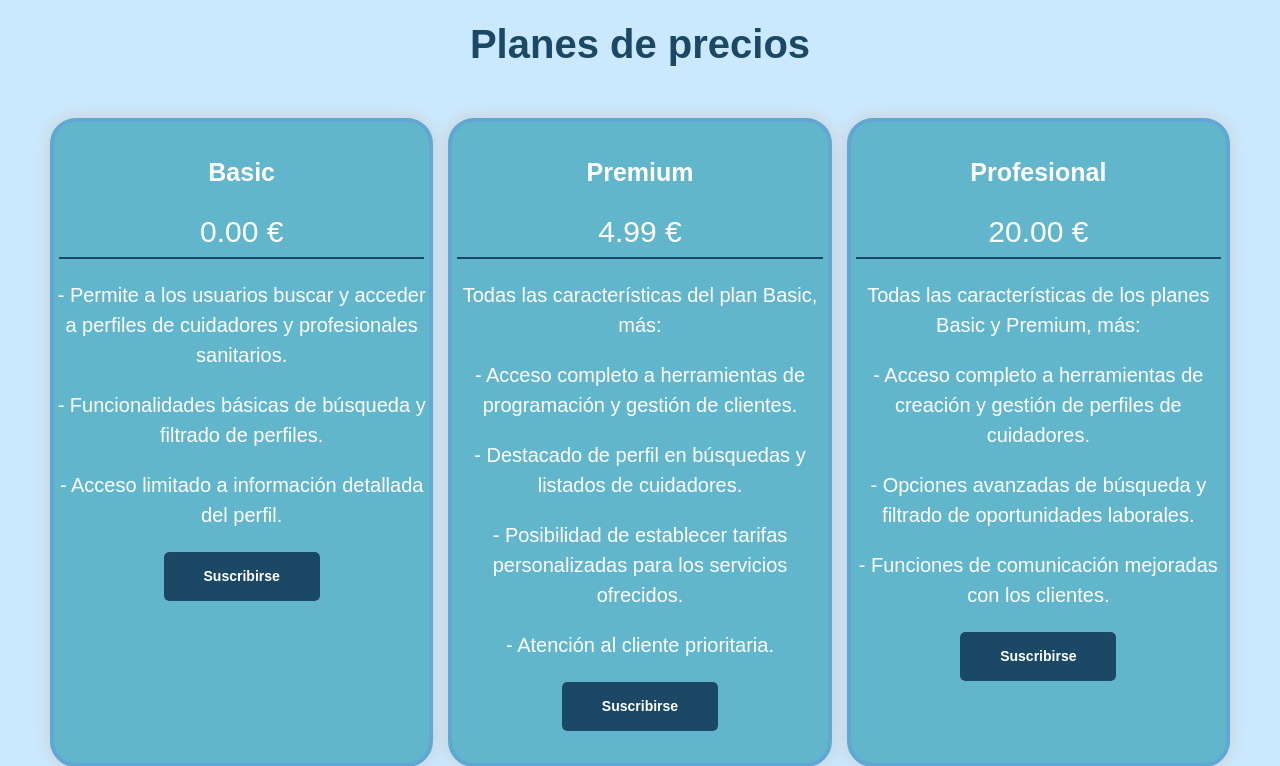
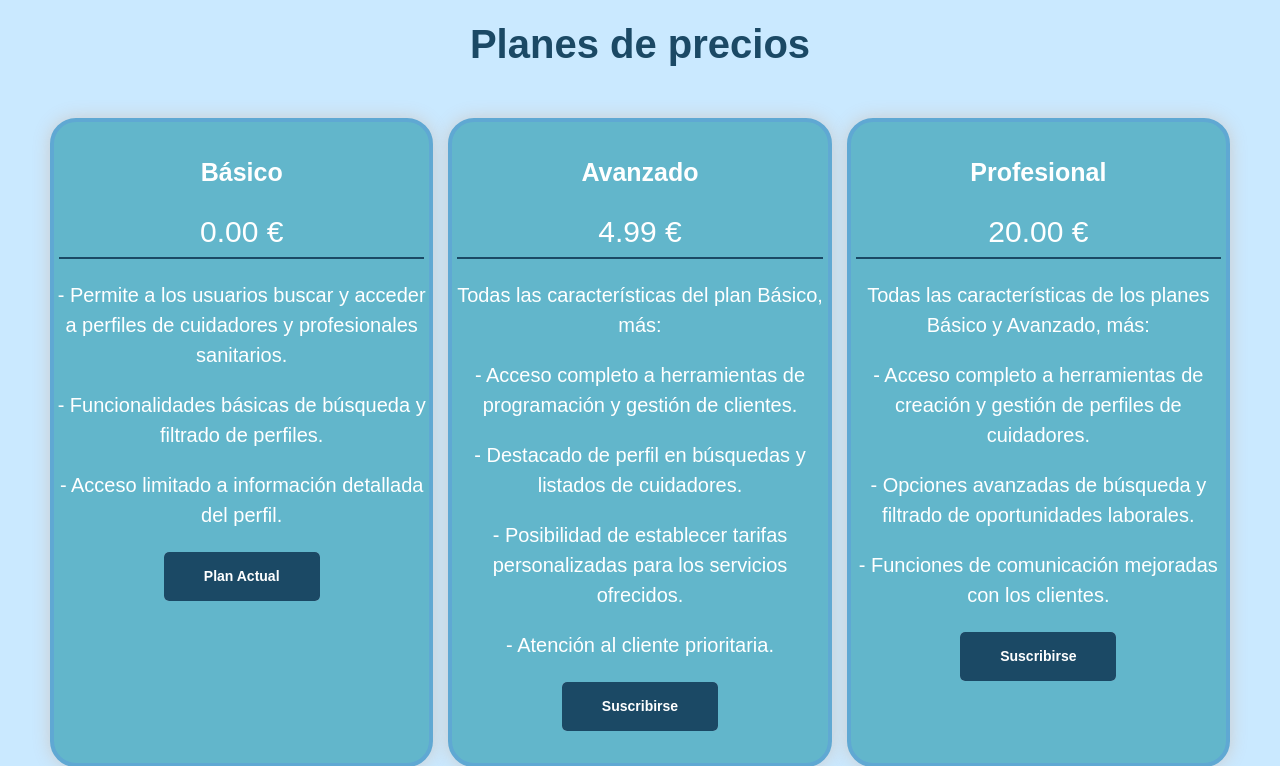
Before and after one commit to Galeon2098/CuidaME, a Django app: page /pricingPlan/ in a window 1280 px wide. Shown: the part 62-828 px from the top of the page. Run offline with Django 4.2, Linux system fonts and the light colour scheme; some libraries are stand-ins or nearby versions.

```diff
--- a/main/templates/main/pricingPlan.html
+++ b/main/templates/main/pricingPlan.html
@@ -15,7 +15,7 @@
         <div class="wrapper">
             <div class="pricing-table gprice-single">
                 <div class="head">
-                    <h4 class="title">Basic</h4>
+                    <h4 class="title">Básico</h4>
                 </div>
                 <div class="content">
                     <div class="price">
@@ -30,21 +30,21 @@
                         <form method="post" action="{% url 'product_page' %}">
                             {% csrf_token %}
                             <input type="hidden" name="product_id" value="prod_PfuP7aE6rSI8DL">
-                            <button class="btn bordered radius" type="submit">Suscribirse</button>
+                            <div class="btn bordered radius">Plan actual</div>
                         </form>
                     </div>
                 </div>
             </div>
                 <div class="pricing-table gprice-single">
                     <div class="head">
-                        <h4 class="title">Premium</h4>
+                        <h4 class="title">Avanzado</h4>
                     </div>
                     <div class="content">
                         <div class="price">
                             <h1>4.99 €</h1>
                         </div>
                         <ul>
-                            <li>Todas las características del plan Basic, más:</li>
+                            <li>Todas las características del plan Básico, más:</li>
                             <li>- Acceso completo a herramientas de programación y gestión de clientes.</li>
                             <li>- Destacado de perfil en búsquedas y listados de cuidadores.</li>
                             <li>- Posibilidad de establecer tarifas personalizadas para los servicios ofrecidos.</li>
@@ -69,7 +69,7 @@
                                 <h1>20.00 €</h1>
                             </div>
                             <ul>
-                                <li>Todas las características de los planes Basic y Premium, más:</li>
+                                <li>Todas las características de los planes Básico y Avanzado, más:</li>
                                 <li>- Acceso completo a herramientas de creación y gestión de perfiles de cuidadores.</li>
                                 <li>- Opciones avanzadas de búsqueda y filtrado de oportunidades laborales.</li>
                                 <li>- Funciones de comunicación mejoradas con los clientes.</li>
@@ -77,7 +77,7 @@
                             <div class="sign-up">
                                 <form method="post" action="{% url 'product_page' %}">
                                     {% csrf_token %}
-                                    <input type="hidden" name="product_id" value="prod_PfuP7aE6rSI8DL">
+                                    <input type="hidden" name="product_id" value="prod_Plu56JbsXe2Y5C">
                                     <button class="btn bordered radius" type="submit">Suscribirse</button>
                                 </form>
                             </div>
```
